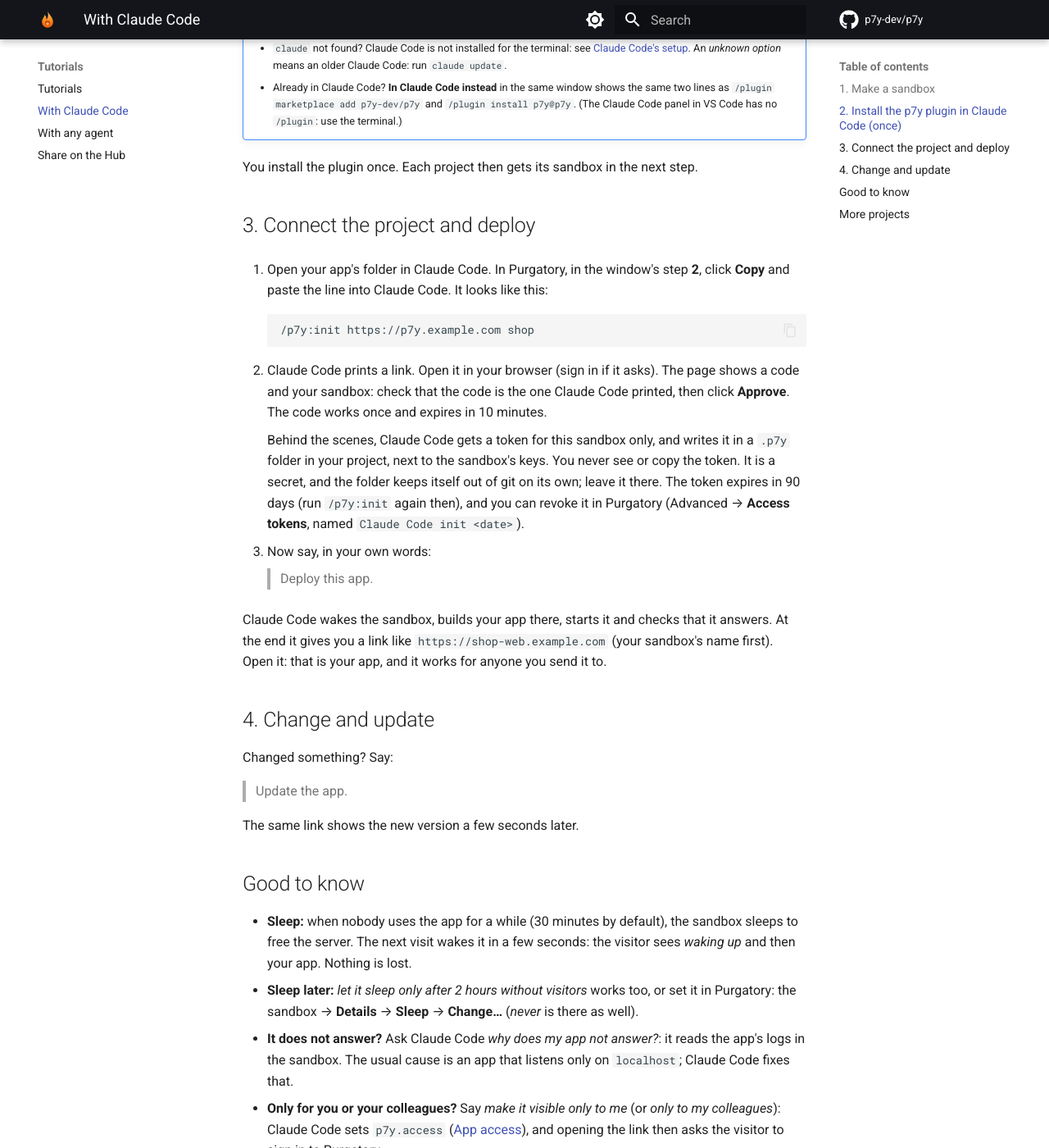
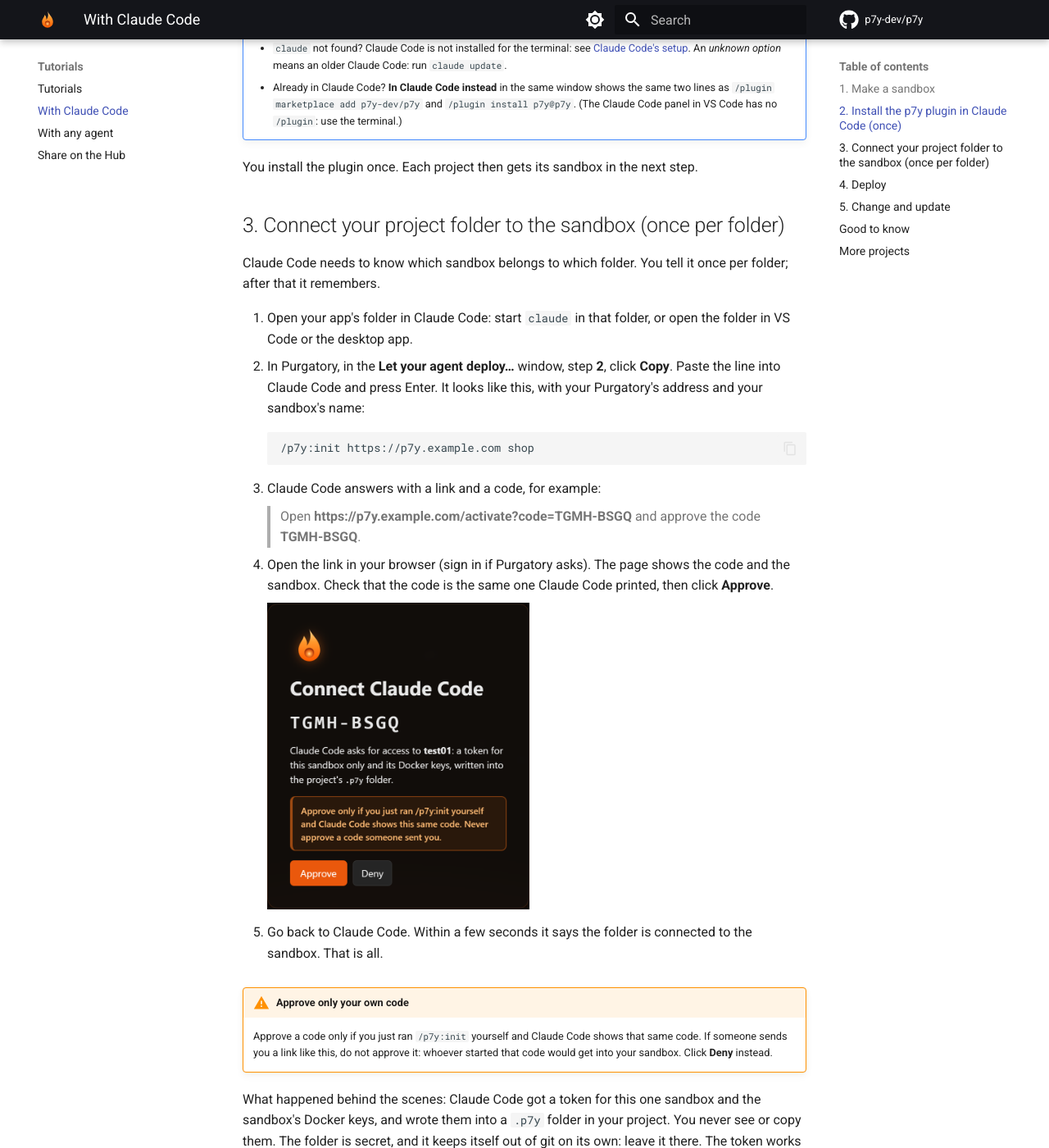
Before and after one commit to csakaszamok/p7y, an MkDocs documentation site: the page built from docs/tutorials/claude-code.md, in a window 1280 px wide and 1400 px high, scrolled down 2059 px. Shown: the whole window at 82% size. Built offline with MkDocs 1.6.1 and Material for MkDocs 9.7.7, drawn with Linux system fonts in a browser that asks for light colours; comment, search, counter and statistics services are not loaded; the version menu is left out; some of the changed text lies outside the part shown.

Commit message:
Tutorial: connecting a folder to a sandbox with /p7y:init, step by step
Its own section with the approval page's picture, the phishing warning, what to do when the code runs out, Docker access is off or the folder had another sandbox; moving a folder to another sandbox.

Co-Authored-By: Claude Opus 5.5 (1M context) <noreply@anthropic.com>

````diff
--- a/docs/tutorials/claude-code.md
+++ b/docs/tutorials/claude-code.md
@@ -41,25 +41,48 @@ A sandbox is your own small server: your app runs there, not on your computer.
 
 You install the plugin once. Each project then gets its sandbox in the next step.
 
-## 3. Connect the project and deploy
+## 3. Connect your project folder to the sandbox (once per folder)
 
-1. Open your app's folder in Claude Code. In Purgatory, in the window's step **2**, click **Copy** and paste the line into Claude Code. It looks like this:
+Claude Code needs to know which sandbox belongs to which folder. You tell it once per folder; after that it remembers.
+
+1. Open your app's folder in Claude Code: start `claude` in that folder, or open the folder in VS Code or the desktop app.
+2. In Purgatory, in the **Let your agent deploy…** window, step **2**, click **Copy**. Paste the line into Claude Code and press Enter. It looks like this, with your Purgatory's address and your sandbox's name:
 
     ```
     /p7y:init https://p7y.example.com shop
     ```
 
-2. Claude Code prints a link. Open it in your browser (sign in if it asks). The page shows a code and your sandbox: check that the code is the one Claude Code printed, then click **Approve**. The code works once and expires in 10 minutes.
+3. Claude Code answers with a link and a code, for example:
 
-    Behind the scenes, Claude Code gets a token for this sandbox only, and writes it in a `.p7y` folder in your project, next to the sandbox's keys. You never see or copy the token. It is a secret, and the folder keeps itself out of git on its own; leave it there. The token expires in 90 days (run `/p7y:init` again then), and you can revoke it in Purgatory (Advanced → **Access tokens**, named `Claude Code init <date>`).
+    > Open **https://p7y.example.com/activate?code=TGMH-BSGQ** and approve the code **TGMH-BSGQ**.
 
-3. Now say, in your own words:
+4. Open the link in your browser (sign in if Purgatory asks). The page shows the code and the sandbox. Check that the code is the same one Claude Code printed, then click **Approve**.
 
-    > Deploy this app.
+    ![Connect Claude Code: the code, the sandbox, a warning and Approve or Deny](../media/tutorial-approve.png){ width="320" }
+
+5. Go back to Claude Code. Within a few seconds it says the folder is connected to the sandbox. That is all.
+
+!!! warning "Approve only your own code"
+    Approve a code only if you just ran `/p7y:init` yourself and Claude Code shows that same code. If someone sends you a link like this, do not approve it: whoever started that code would get into your sandbox. Click **Deny** instead.
+
+What happened behind the scenes: Claude Code got a token for this one sandbox and the sandbox's Docker keys, and wrote them into a `.p7y` folder in your project. You never see or copy them. The folder is secret, and it keeps itself out of git on its own: leave it there. The token works for 90 days (then run `/p7y:init` again). You can revoke it in Purgatory: Advanced → **Access tokens**, where it is named `Claude Code init <date>`.
+
+!!! note "If something goes wrong"
+    - **The code ran out:** it works for 10 minutes and only once. Run the same `/p7y:init` line again for a new code.
+    - **You clicked Deny by mistake:** run `/p7y:init` again.
+    - **The button says *Enable Docker access and approve*:** the sandbox does not let Docker in yet. Click it: the sandbox restarts (about 30 seconds) and Claude Code carries on by itself.
+    - **The folder was connected to another sandbox already:** Claude Code asks before it replaces that connection.
+    - **A wrong sandbox in the list:** if the line names a sandbox that is not yours, the page lets you pick one of your own sandboxes instead.
+
+## 4. Deploy
+
+In the same folder, say in your own words:
+
+> Deploy this app.
 
 Claude Code wakes the sandbox, builds your app there, starts it and checks that it answers. At the end it gives you a link like `https://shop-web.example.com` (your sandbox's name first). Open it: that is your app, and it works for anyone you send it to.
 
-## 4. Change and update
+## 5. Change and update
 
 Changed something? Say:
 
@@ -77,7 +100,9 @@ The same link shows the new version a few seconds later.
 
 ## More projects
 
-Each project is tied to one sandbox by its own `.p7y` folder. For a second project with its own sandbox (or on another Purgatory), do step 3 there: in Purgatory, on that sandbox, **Let your agent deploy…**, copy the `/p7y:init` line and paste it into Claude Code in that project. The plugin needs no new setup.
+Each folder is tied to one sandbox by its own `.p7y` folder, so different folders can use different sandboxes, even on different Purgatory servers. For another folder, do step 3 there: in Purgatory, on that folder's sandbox, **Let your agent deploy…**, copy the `/p7y:init` line and paste it into Claude Code in that folder. The plugin needs no new setup.
+
+To move a folder to another sandbox, run that sandbox's `/p7y:init` line in the folder: Claude Code asks, then replaces the connection.
 
 Used the earlier plugin, which asked for an address and a token? Run `/plugin marketplace update p7y` once, then `/p7y:init` in each project.
 
````
Also changed, not shown: docs/media/tutorial-approve.png (added).
